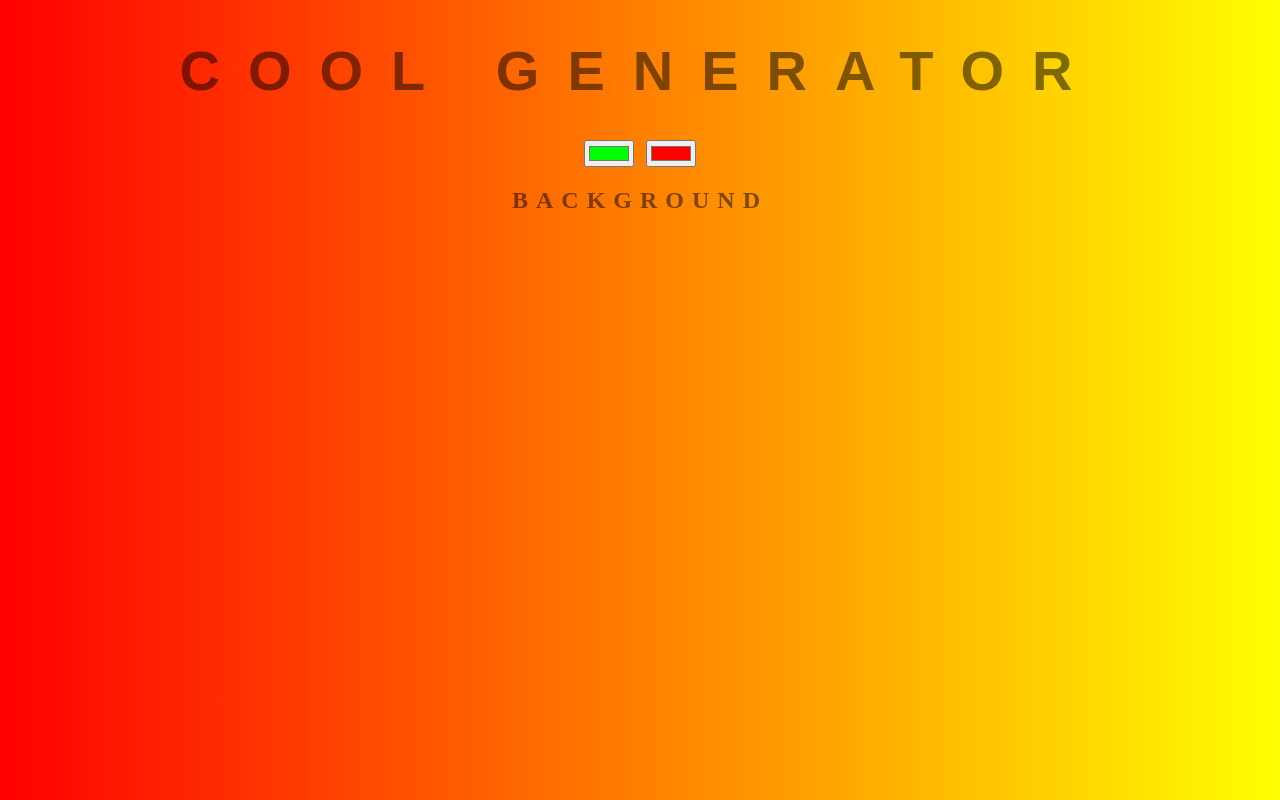
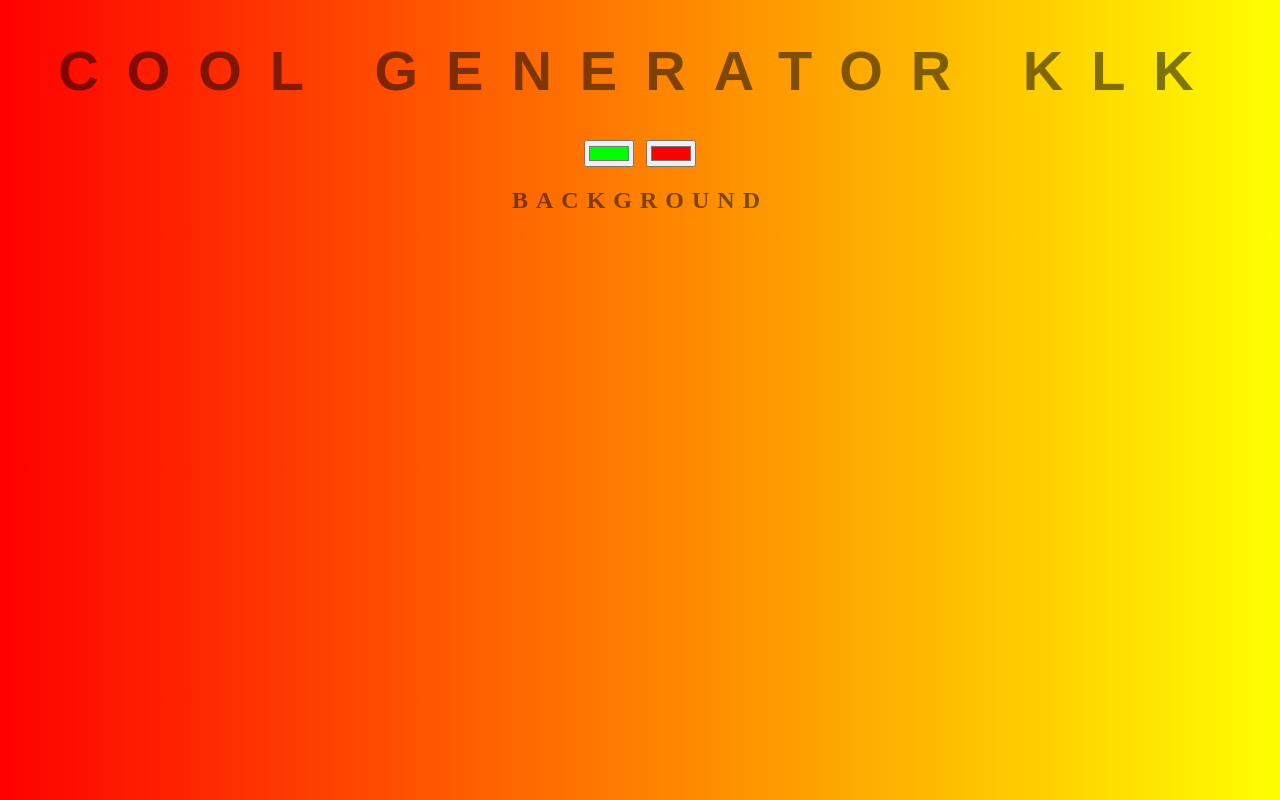
Before and after one commit to luisprz/background-generator, a plain HTML site: page index.html in a window 1280 px wide. Drawn offline with Linux system fonts and the light colour scheme.

Commit message:
changing text adding klk

```diff
--- a/index.html
+++ b/index.html
@@ -5,7 +5,7 @@
 	<link rel="stylesheet" type="text/css" href="style.css">
 </head>
 <body id="gradient">
-	<h1>Cool Generator</h1>
+	<h1>Cool Generator klk</h1>
 	<input class="color1" type="color" name="color1" value="#00ff00">
 	<input class="color2" type="color" name="color2" value="#ff0000">
 	<h2>Background</h2>
```
